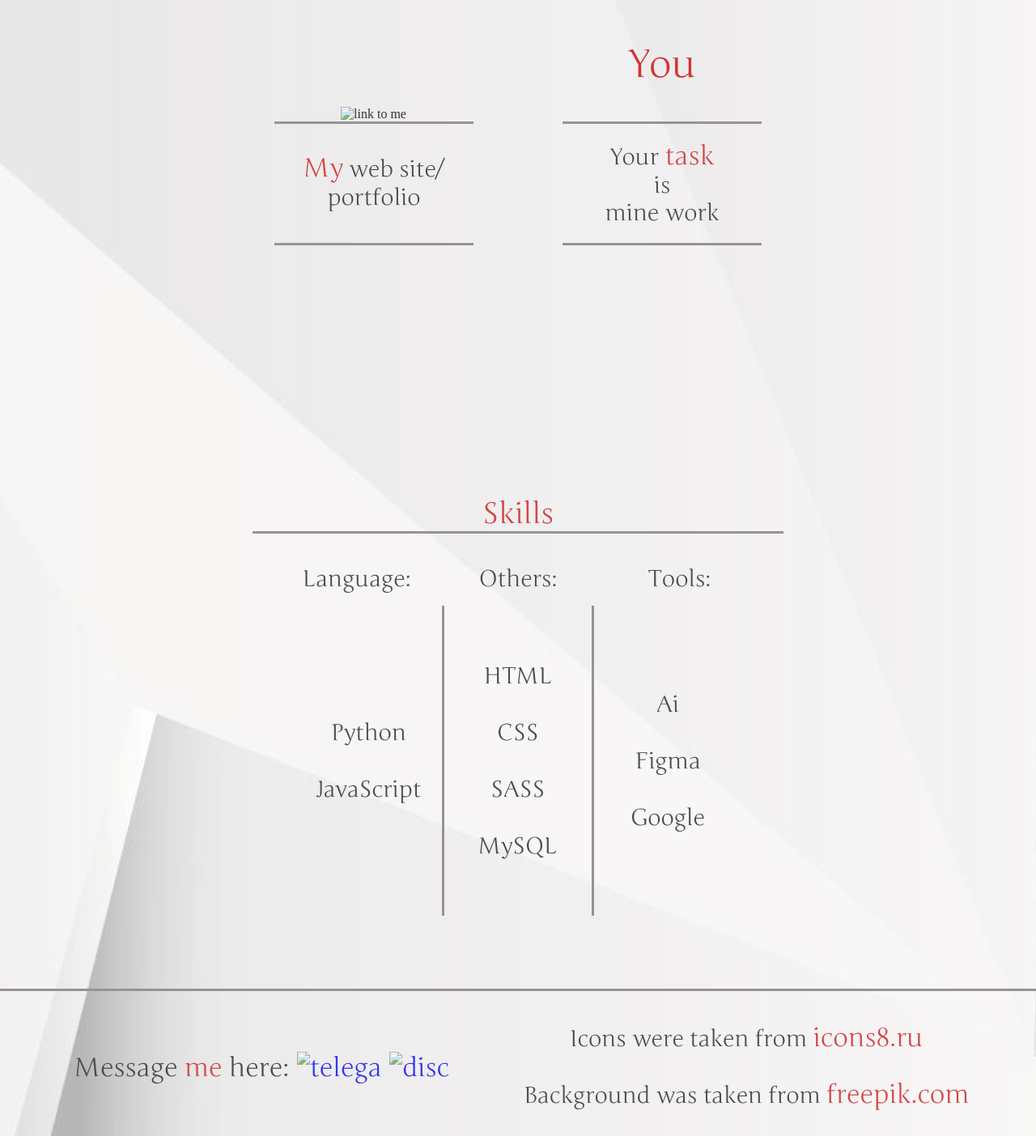
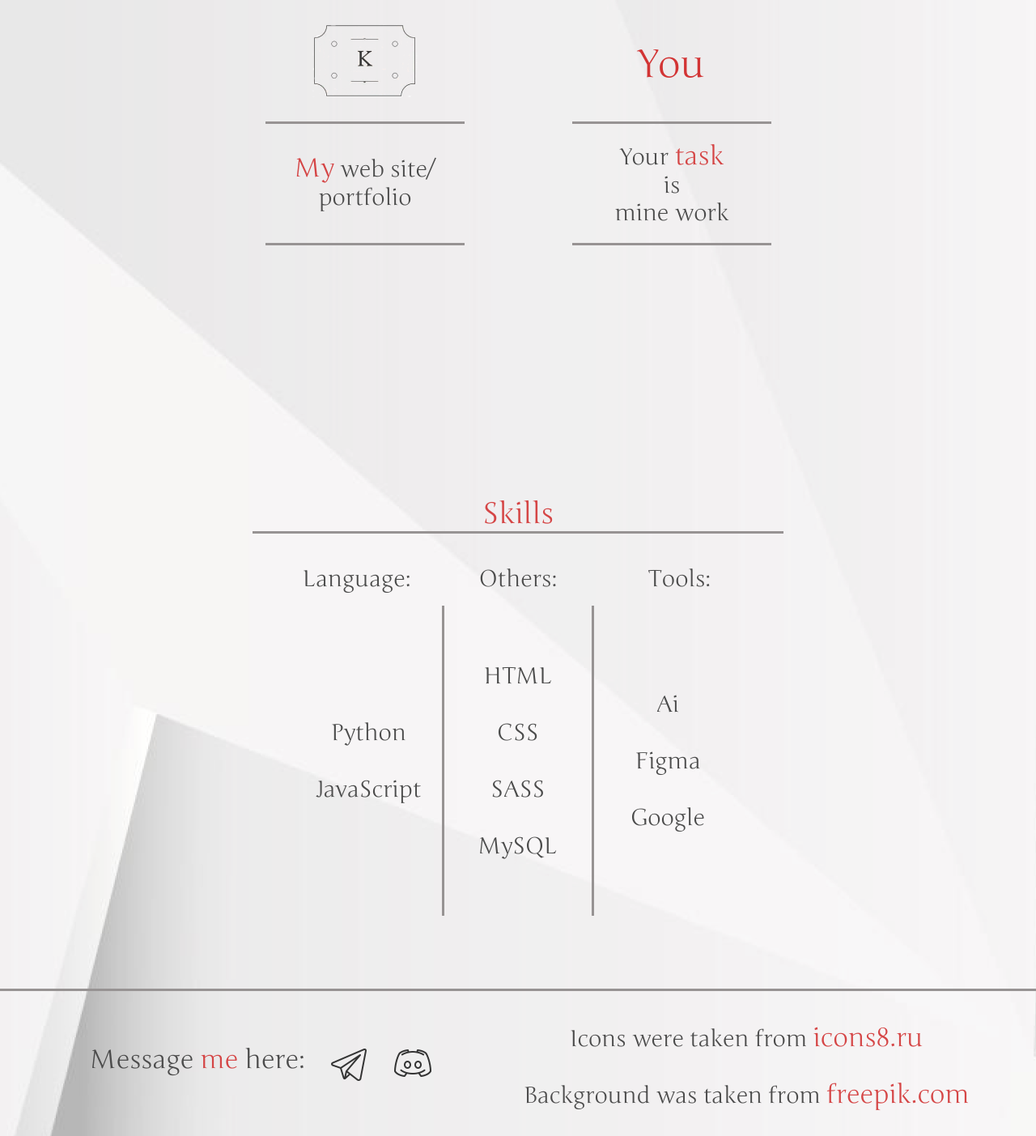
Before and after one commit to K1ra-Python/----------------, a website: page index.html in a window 1280 px wide. Shown: the part 2126-3529 px from the top of the page at 81% size. Drawn offline with nearby package versions, Linux system fonts and the light colour scheme.

Commit message:
Update index.html

```diff
--- a/index.html
+++ b/index.html
@@ -18,7 +18,7 @@
             <div class="block_1">
                 <div class="wrap_block_1">
                     <div class="logo">
-                        <img src="../src/logo.png" alt="logo">
+                        <img src="/src/logo.png" alt="logo">
                     </div>
                     <div class="nav_bar">
                         <div class="bar"><a href="#bl3"><span>Who am i?</span></a></div>
@@ -59,7 +59,7 @@
                         <div class="box_border_up wow animate__animated animate__fadeInDown"></div>
                         <div class="box_border_right wow animate__animated animate__fadeInRight">
                             <div class="ava wow animate__animated animate__fadeInLeft">
-                                <img src="./src ./ava2.png" alt="ava">
+                                <img src="/src/ava2.png" alt="ava">
                             </div>
 
                         </div>
@@ -75,7 +75,7 @@
                     <div class="first_second_third">
                         <div class="first">
                             <div class="link_to_me wow animate__animated animate__fadeInLeft">
-                                <img src="./src ./mini_logo.png" alt="link to me">
+                                <img src="/src/mini_logo.png" alt="link to me">
                             </div>
                             <div class="description wow animate__animated animate__rotateInDownLeft">
                                 <div class="im_tired" id="more_pad">
@@ -85,7 +85,7 @@
                             </div>
                         </div>
                         <div class="second">
-                            <a href="https://github.com/K1ra-Python"><img src="./src ./github.png" alt="github"></a>
+                            <a href="https://github.com/K1ra-Python"><img src="/src/github.png" alt="github"></a>
                         </div>
                         <div class="third">
                             <div class="link_to_you wow animate__animated animate__fadeInRight">
@@ -151,8 +151,8 @@
             <div class="wrap_footer">
                 <div class="message_me">
                     <div class="me">Message <span>me</span> here:</div>
-                    <div class="telegram"><a href="https://t.me/K1ra_is_love"><img src="./src ./icons8-телеграмма-app-100.png" alt="telega"></a></div>
-                    <div class="discord"><a href="https://discordapp.com/users/490377183341051914"><img src="./src ./icons8-discord-100.png" alt="disc"></a></div>
+                    <div class="telegram"><a href="https://t.me/K1ra_is_love"><img src="/src/icons8-телеграмма-app-100.png" alt="telega"></a></div>
+                    <div class="discord"><a href="https://discordapp.com/users/490377183341051914"><img src="/src/icons8-discord-100.png" alt="disc"></a></div>
                 </div>
                 <div class="srcs">
                     <div class="were">Icons were taken from <span>icons8.ru</span></div>
```
